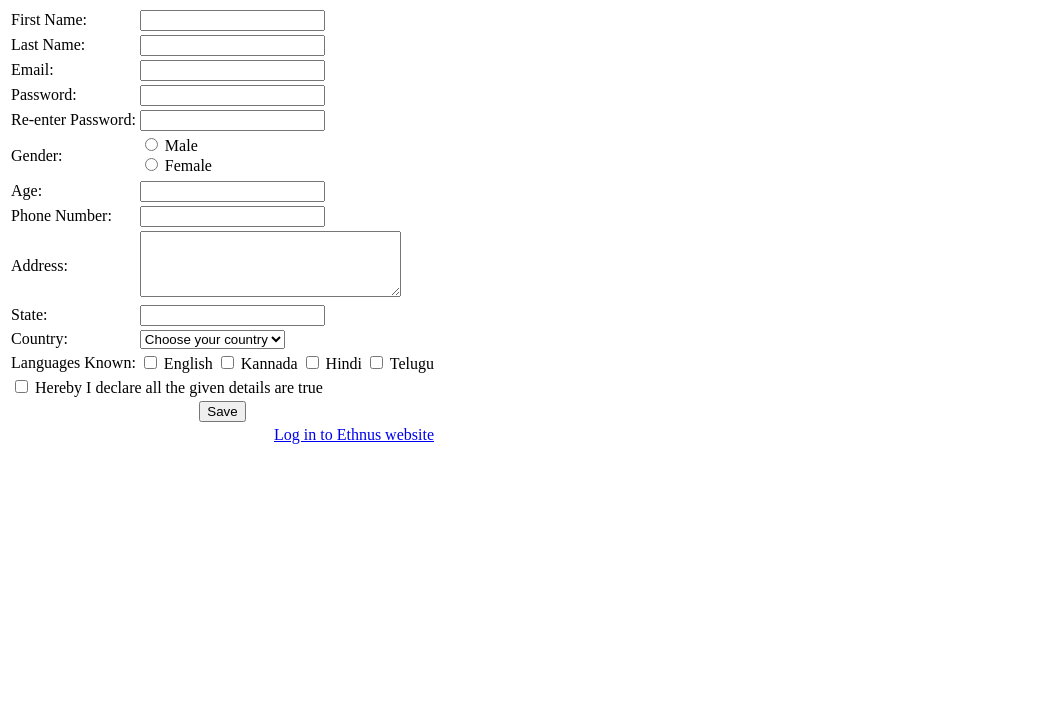
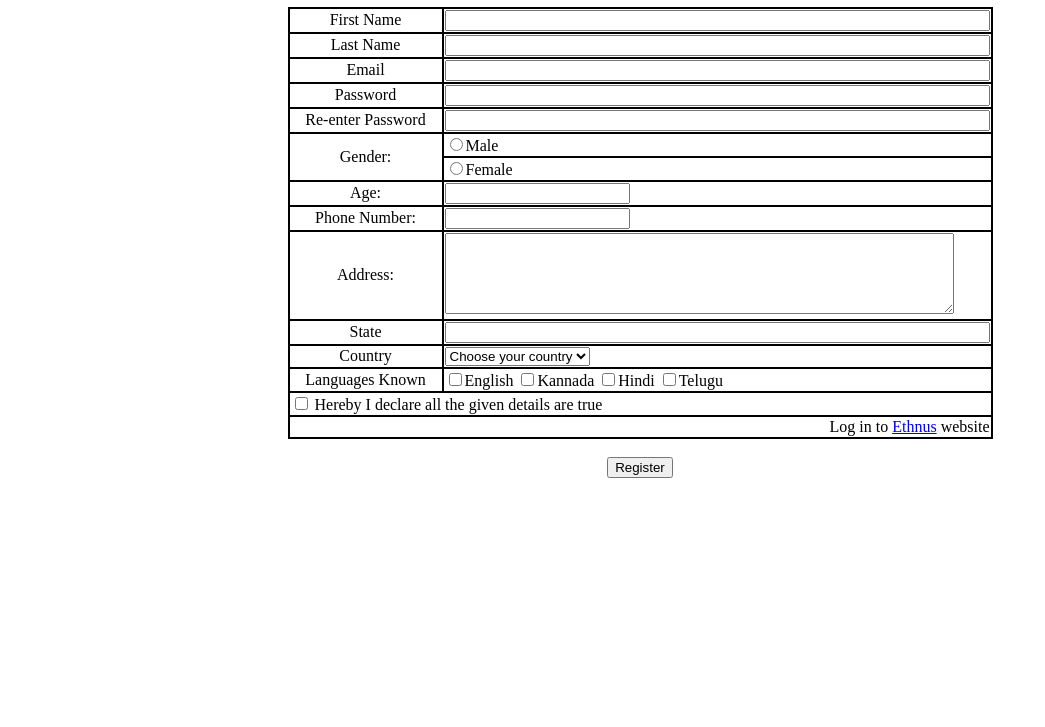
Before and after one commit to AlladaShankar/Mern-full-stack-task-1, a plain HTML site: page Html_task5.html in a window 1280 px wide. Shown: the part 73-800 px from the top of the page, without its empty margins (0-1045 px from the left). Drawn offline with Linux system fonts and the light colour scheme.

Commit message:
Update Html_task5.html

```diff
--- a/Html_task5.html
+++ b/Html_task5.html
@@ -3,91 +3,97 @@
 <head>
     <meta charset="UTF-8">
     <meta name="viewport" content="width=device-width, initial-scale=1.0">
+    <title>Document</title>
 </head>
 <body>
-    <h1  style="text-align:center"><b>Registration Form</b></h1>
+    <h1 style="color:blue;" align="center">Registration Form</h1>
     <form>
         <table>
+            <table border="1"  align="center" bordercolor="Black" cellspacing="0">
+
             <tr>
-                <td>First Name:</td>
-                <td><input type="text"></td>
+                <td width="150"><center>First Name</center></td>
+                <td><input type="text" size="65" placeholder=" "></td>
             </tr>
             <tr>
-                <td>Last Name:</td>
-                <td><input type="text"></td>
+                <td width="150"><center>Last Name</center></td>
+                <td><input type="text" size="65" placeholder=" "></td>
             </tr>
             <tr>
-                <td>Email:</td>
-                <td><input type="email"></td>
+                <td width="150"><center>Email</center></td>
+                <td><input type="email"  size="65" placeholder=""></td>
             </tr>
             <tr>
-                <td>Password:</td>
-                <td><input type="password"></td>
+                <td width="150" ><center>Password</center></td>
+                <td><input type="password" size="65" placeholder=""></td>
             </tr>
             <tr>
-                <td>Re-enter Password:</td>
-                <td><input type="password"></td>
+                <td width="150"><center>Re-enter Password</center></td>
+                <td><input type="password" size="65" placeholder=""></td>
             </tr>
             <tr>
-                <td rowspan="2">Gender:</td>
+                <td width="150px" rowspan="2"><center>Gender:</center></td>
                 <td>
-                    <input type="radio"> Male<br>
-                    <input type="radio"> Female<br>
+                    <label for="Male"><input type="radio" name="Gender" id="Male">Male</label>
+                </td>
+            <tr>
+                <td>
+                    <label for="Female"><input type="radio" name="Gender" id="Female">Female</label>
                 </td>
             </tr>
-            <tr></tr>
-            <tr>
-                <td>Age:</td>
-                <td><input type="number"></td>
             </tr>
             <tr>
-                <td>Phone Number:</td>
-                <td><input type="tel"></td>
+                <td width="150"><center>Age:</center></td>
+                <td><input type="number" size="300" placeholder=""></td>
             </tr>
             <tr>
-                <td>Address:</td>
-                <td><textarea name="address" rows="4" cols="30"></textarea></td>
+                <td width="150"><center>Phone Number:</center></td>
+                <td ><input type="number" size="300" placeholder=""></td>
             </tr>
             <tr>
-                <td>State:</td>
-                <td><input type="text"></td>
-            </tr>
-            <tr>
-                <td>Country:</td>
+                <td width="150" height="40"><center>Address:</center></td>
                 <td>
-                    <select name="country">
-                        <option value="">Choose your country</option>
-                        <option value="India">India</option>
-                        <option value="USA">USA</option>
-                        <option value="UK">UK</option>
-                    </select>
+                    <textarea name="address" id="address" cols="61" rows="5" placeholder=" "></textarea>
                 </td>
             </tr>
             <tr>
-                <td>Languages Known:</td>
-                <td>
-                    <input type="checkbox"> English
-                    <input type="checkbox"> Kannada
-                    <input type="checkbox"> Hindi
-                    <input type="checkbox"> Telugu
+                <td width="150"><center>State</center></td>
+                <td><input type="text" size="65" placeholder=""></td>
+            </tr>
+            <tr>
+                <td width="150"><center>Country</center></td>
+                <td><select  name="Country" id="Country">
+                        <option value="Choose your country">Choose your country</option>
+                        <option value="India">India</option>
+                        <option value="US">US</option>
+                        <option value="UK">UK</option>
+                        <option value="Australia">Australia</option>
+                </td>
+            </tr>
+            <tr>
+                <td width="150"><center>Languages Known</center></td>
+                <td >
+                    <label for="Languages"><input type="checkbox" name="Languages" id="Languages">English  </label>
+                    <label for="Languages"><input type="checkbox" name="Languages" id="Languages">Kannada  </label>
+                    <label for="Languages"><input type="checkbox" name="Languages" id="Languages">Hindi  </label>
+                    <label for="Languages"><input type="checkbox" name="Languages" id="Languages">Telugu  </label>
                 </td>
             </tr>
             <tr>
                 <td colspan="2">
-                    <input type="checkbox"> Hereby I declare all the given details are true
+                    <label for="statement">
+                        <input type="checkbox" name="statement" id="statement"> Hereby I declare all the given details are true
+                    </label>
                 </td>
             </tr>
             <tr>
-                <td colspan="2" style="text-align: center;">
-                    <button type="submit">Save</button>
-                </td>
-            </tr>
-            <tr>
-                <td colspan="2" style="text-align: right;">
-                    <a href="https://www.ethnus.com" target="_blank">Log in to Ethnus website</a>
-                </td>
+                <td colspan="2" align="right"> Log in to <a href="https://ethnus.com/" target="_blank">Ethnus</a> website </td>
             </tr>
         </table>
+        <br>
+        <div align="center" >
+            <input  type="button" value="Register" >
+        </div>
     </form>
 </body>
 </html>
```
